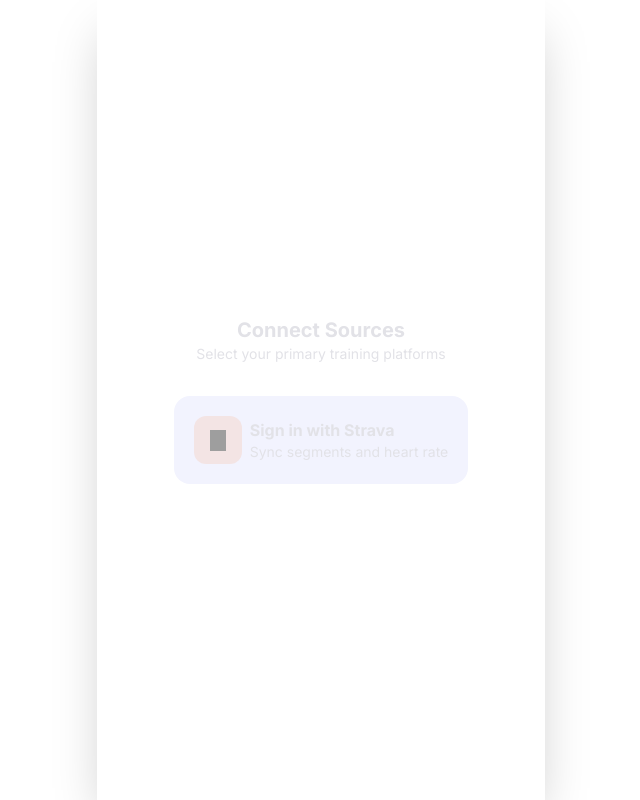
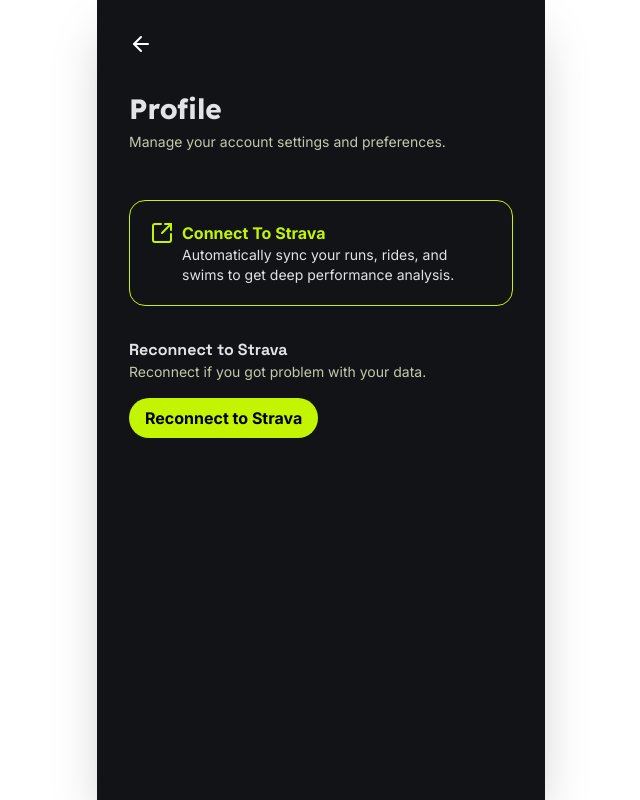
Before and after one commit to rahulsya/ekiden-v2, a Next.js app: page /profile in a window 1280 px wide. Shown: the whole page, without its empty margins (319-959 px from the left). Built offline with nearby package versions, Linux system fonts and the light colour scheme; no server answers; grey boxes are pictures that could not be loaded.

Commit message:
feat: redesign profile page and add global header with sync settings navigation

```diff
--- a/app/page.tsx
+++ b/app/page.tsx
@@ -1,16 +1,21 @@
 import Activities from "@/features/main/components/activities";
-import Image from "next/image";
+import { Header } from "@/features/main/components/header";
 
 export default function Home() {
   return (
-    <div className="flex flex-col h-full p-[32px] bg-[#111317] overflow-y-auto">
-      <div className="font-lexend font-bold text-[32px]">Recent Activities</div>
-      <div className="text-sm text-white-60">
-        Reviewing your performance over the last 30 days.
-      </div>
+    <div className="flex flex-col h-full  bg-[#111317] overflow-y-auto">
+      <Header />
+      <div className="p-[32px] pt-0">
+        <div className="font-lexend font-bold text-[32px]">
+          Recent Activities
+        </div>
+        <div className="text-sm text-white-60">
+          Reviewing your performance over the last 30 days.
+        </div>
 
-      <div className="mt-4">
-        <Activities />
+        <div className="mt-4">
+          <Activities />
+        </div>
       </div>
     </div>
   );
--- a/app/profile/page.tsx
+++ b/app/profile/page.tsx
@@ -1,5 +1,7 @@
 "use client";
+import { ArrowLeft, RefreshCw, SquareArrowOutUpRight } from "lucide-react";
 import { signIn, useSession } from "next-auth/react";
+import Link from "next/link";
 
 export default function page() {
   const { data, status } = useSession();
@@ -13,29 +15,70 @@
   };
 
   return (
-    <div className="flex flex-col align-center justify-center h-screen px-4">
-      <div className="p-[32px] rounded-[32px] flex flex-col items-center bg-white">
-        <div className="font-bold text-xl">Connect Sources</div>
-        <div className="text-muted-foreground text-sm">
-          Select your primary training platforms
+    <div className="flex flex-col h-screen p-[32px] bg-[#111317]">
+      <div className="flex flex-row justify-between pb-8">
+        <Link href="/">
+          <ArrowLeft className="text-white" />
+        </Link>
+      </div>
+      <div className="flex items-center">
+        <div className="w-[296px] h-[44px] font-lexend font-bold text-[28px]">
+          Profile
+        </div>
+      </div>
+      <div className="text-sm text-white-60">
+        Manage your account settings and preferences.
       </div>
 
+      <div className="mt-4">
+        {status == "authenticated" ? (
+          <>
+            <div className="rounded-[16px] flex p-[20px] items-start bg- gap-2 mt-8 cursor-pointer border border-lime-primary">
+              <div>
+                <SquareArrowOutUpRight className="text-lime-primary" />
+              </div>
+              <div className="flex flex-col">
+                <div className="text-[16px] font-bold text-lime-primary">
+                  Connected to Strava
+                </div>
+                <div className="text-sm">
+                  Your runs, rides, and swims are automatically synced.
+                </div>
+              </div>
+            </div>
+          </>
+        ) : (
           <div
             onClick={() => SyncStrava()}
-          className="rounded-[16px] flex p-[20px] items-center bg-[#F2F3FE] gap-2 mt-8 cursor-pointer hover:bg-[#E7E7F2]"
+            className="rounded-[16px] flex p-[20px] items-start bg- gap-2 mt-8 cursor-pointer border border-lime-primary"
           >
-          <div className="w-[48px] h-[48px] bg-[#FC6100]/10 items-center justify-center flex rounded-[12px]">
-            <img
-              className="w-[16px] h-[21px]"
-              src="/images/run.png"
-              alt="run"
-            />
+            <div>
+              <SquareArrowOutUpRight className="text-lime-primary" />
             </div>
             <div className="flex flex-col">
-            <div className="text-[16px] font-bold">Sign in with Strava</div>
-            <div className="text-sm">Sync segments and heart rate</div>
+              <div className="text-[16px] font-bold text-lime-primary">
+                Connect To Strava
+              </div>
+              <div className="text-sm">
+                Automatically sync your runs, rides, and swims to get deep
+                performance analysis.
               </div>
             </div>
+          </div>
+        )}
+
+        <div className="font-space-grotesk font-bold sm mt-8">
+          Reconnect to Strava
+        </div>
+        <div className="text-sm text-white-60">
+          Reconnect if you got problem with your data.
+        </div>
+        <button
+          onClick={SyncStrava}
+          className="mt-4 px-4 py-2 bg-lime-primary text-black font-bold rounded-full cursor-pointer"
+        >
+          Reconnect to Strava
+        </button>
       </div>
     </div>
   );
--- a/features/main/components/activities.tsx
+++ b/features/main/components/activities.tsx
@@ -26,7 +26,7 @@
   if (isError) {
     return (
       <div className="text-red-500 font-space-grotesk">
-        Failed to load activities.
+        Failed to load activities. try reconnect your strava account
       </div>
     );
   }
--- /dev/null
+++ b/features/main/components/header.tsx
@@ -0,0 +1,23 @@
+"use client";
+import { RefreshCcw } from "lucide-react";
+import { useSession } from "next-auth/react";
+import Link from "next/link";
+
+export const Header = () => {
+  const { data } = useSession();
+  return (
+    <div className="pt-[16px] px-[32px] flex justify-between">
+      <div className="font-lexend font-bold text-[24px]">
+        {/* Hi {data?.user?.firstname} */}
+      </div>
+
+      <Link
+        href="/profile"
+        className="flex items-center gap-1 text-lime-primary cursor-pointer text-xs"
+      >
+        <RefreshCcw className="w-[16px] h-[16px]" />
+        <span>Sync Settings</span>
+      </Link>
+    </div>
+  );
+};
```
Lines whose indentation alone changed are shown as unchanged.
